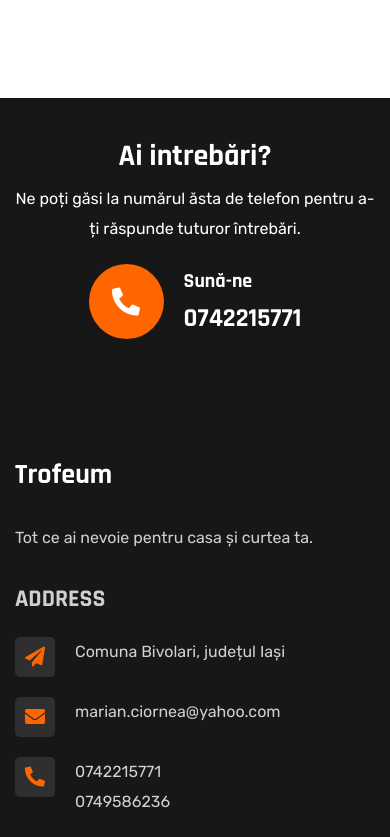
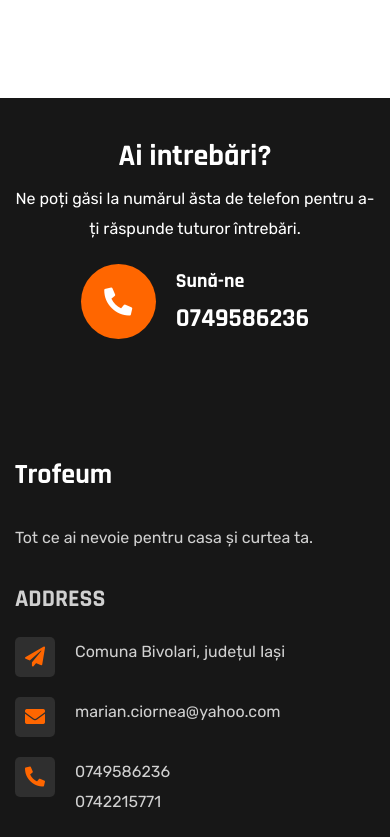
Before and after one commit to paulbalan/trofeum.ro, a plain HTML site: page index.html in a window 390 px wide. Shown: the part 3159-3996 px from the top of the page. Drawn offline with Linux system fonts and the light colour scheme.

Commit message:
updated phone number

```diff
--- a/index.html
+++ b/index.html
@@ -126,6 +126,7 @@
                     </div>
                     <div class="col-lg-6 align-self-center">
                         <div class="banner-image">
+
                             <img src="assets/img/banner/banner-image.png" alt="banner-image" class="img-fluid w-100">
                         </div>
                     </div>
@@ -286,7 +287,7 @@
                                 </div>
                                 <div class="text">
                                     <h4 class="title">Sună-ne</h4>
-                                    <h3 class="number"><a href="tel:0742215771">0742215771</a></h3>
+                                    <h3 class="number"><a href="tel:0749586236">0749586236</a></h3>
                                 </div>
                             </div>
                         </div>
@@ -346,8 +347,8 @@
                                                 <i class="fas fa-phone-alt"></i>
                                             </div>
                                             <div class="content">
+                                                <a href="tel:0749586236">0749586236</a>
                                                 <a href="tel:0742215771">0742215771</a>
-                                                <a href="tel:0749586236">0749586236</a>
                                             </div>
                                         </li>
                                     </ul>
```
Also changed, not shown: contact.html (+4 -4 lines).
